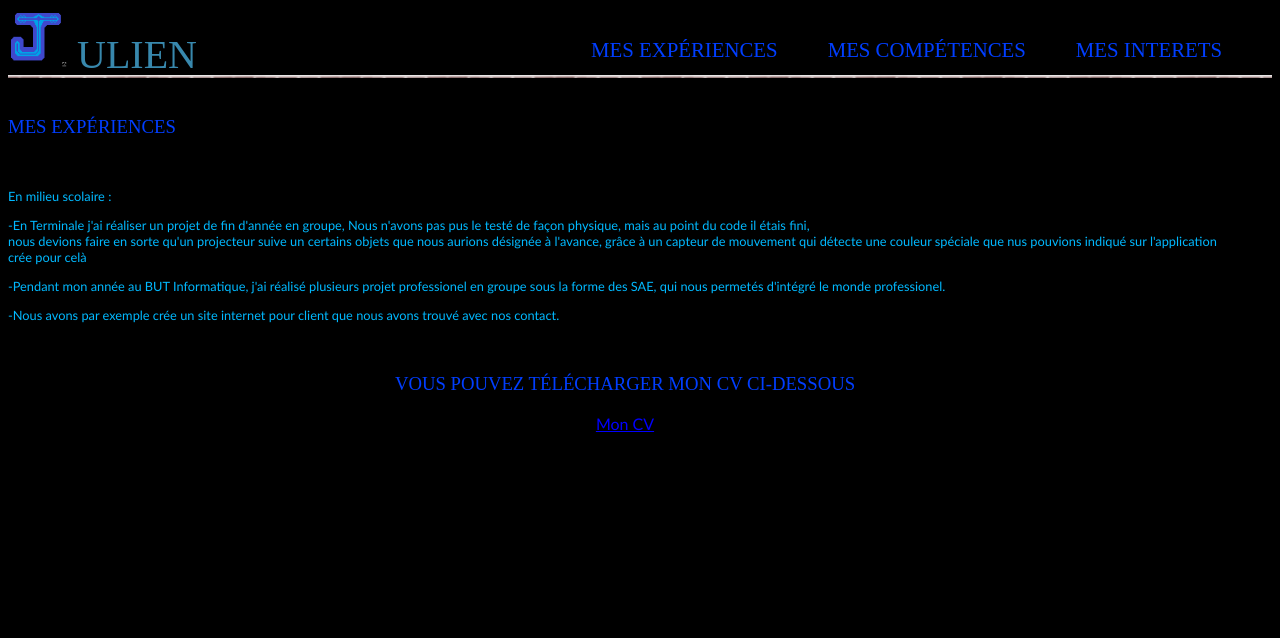
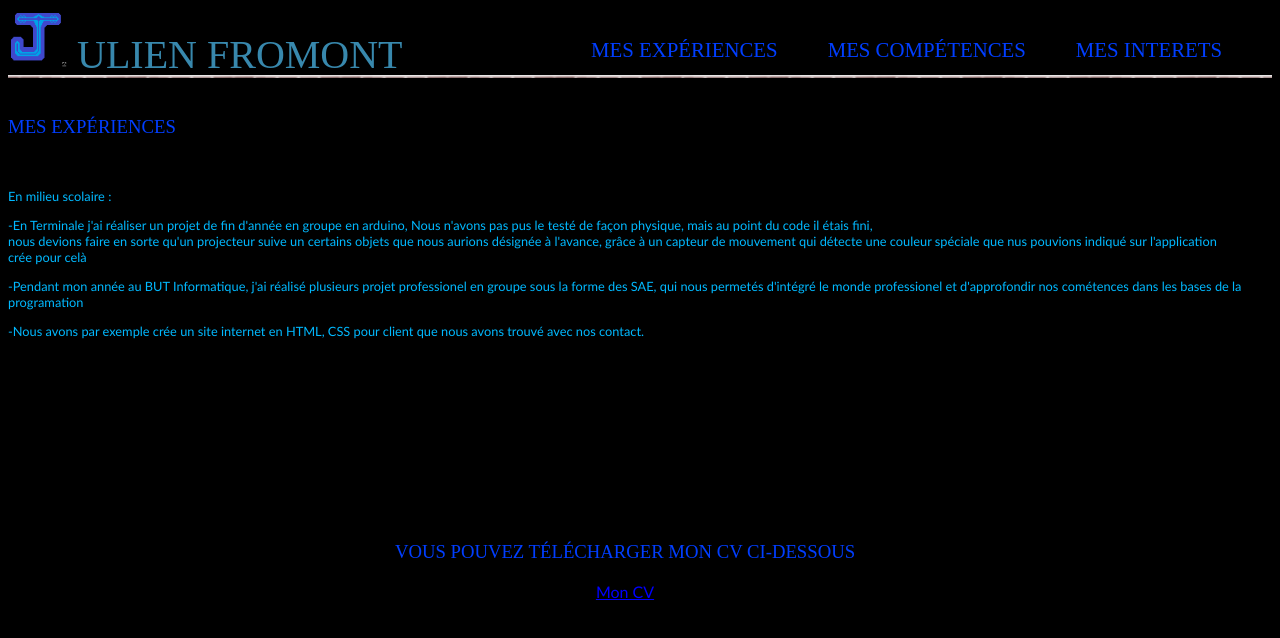
Before and after one commit to JulienFromont/julienfromont.github.io, a plain HTML site: page Fromont-MesExperience.html in a window 1280 px wide. Drawn offline with Linux system fonts and the light colour scheme.

Commit message:
blabla
blabla

```diff
--- a/Fromont-MesExperience.html
+++ b/Fromont-MesExperience.html
@@ -13,13 +13,13 @@
             <div id="titre_principal">
                 <div id="logo">
                     <a href="index.html"><img src="images/logo_J.jpg" alt="Logo A" /></a>
-                    <h1>ULIEN</h1>
+                    <h1>ULIEN FROMONT</h1>
                 </div>
             </div>
 
             <nav>
                <ul>
-                    <li><a href="Fromont-Xp.html">Mes Expériences</a></li>
+                    <li><a href="Fromont-MesExperience.html">Mes Expériences</a></li>
                     <li><a href="Fromont-Compétence.html">Mes Compétences</a></li>
                     <li><a href="Fromont-Centre-d'Interet.html">Mes Interets</a></li>
                 </ul>
@@ -32,13 +32,14 @@
 				<h1>Mes expériences</h1><br>
                 <p>
                     En milieu scolaire :
-					<p>-En Terminale j'ai réaliser un projet de fin d'année en groupe, Nous n'avons pas pus le testé de façon physique, mais au point du code il étais fini,<br> nous devions faire en sorte qu'un projecteur suive un certains objets que nous aurions désignée à l'avance, grâce à un capteur de mouvement qui détecte une couleur spéciale que nus pouvions indiqué sur l'application crée pour celà</p>
-                    <p>-Pendant mon année au BUT Informatique, j'ai réalisé plusieurs projet professionel en groupe sous la forme des SAE, qui nous permetés d'intégré le monde professionel.</p>
-					<p>-Nous avons par exemple crée un site internet pour client que nous avons trouvé avec nos contact.</p>
+					<p>-En Terminale j'ai réaliser un projet de fin d'année en groupe en arduino, Nous n'avons pas pus le testé de façon physique, mais au point du code il étais fini,<br> nous devions faire en sorte qu'un projecteur suive un certains objets que nous aurions désignée à l'avance, grâce à un capteur de mouvement qui détecte une couleur spéciale que nus pouvions indiqué sur l'application crée pour celà</p>
+                    <p>-Pendant mon année au BUT Informatique, j'ai réalisé plusieurs projet professionel en groupe sous la forme des SAE, qui nous permetés d'intégré le monde professionel et d'approfondir nos cométences dans les bases de la programation</p>
+					<p>-Nous avons par exemple crée un site internet en HTML, CSS pour client que nous avons trouvé avec nos contact.</p>
                 </p>
                 <p>
                     <!--En milieu professionel : → A changé dès que j'ai quelque chose à mettre ←   -->
                 </p>
+				<br><br><br><br><br><br><br><br>
                 <br><center><h1>Vous pouvez télécharger mon CV ci-dessous</h1>
                 <a href="CV_Julien_Fromont.pdf" download style="color:#0000FF;">Mon CV</a></center>
             </article>
```
Also changed, not shown: Fromont-Centre-d'Interet.html (+2 -2 lines), Fromont-Compétence.html (+3 -3 lines), index.html (+3 -3 lines), 4 other files.
